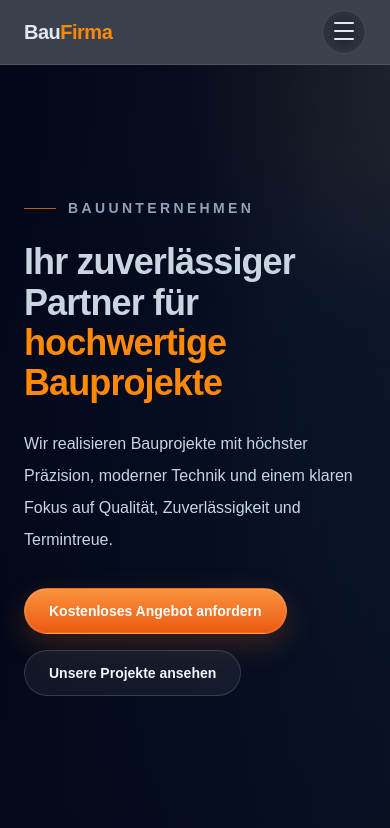
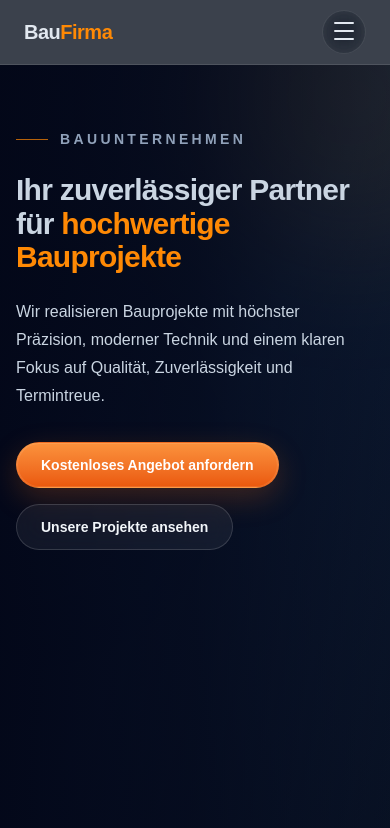
Before and after one commit to stickd/bauunternehmen-landing, a Next.js app: page / in a window 390 px wide. Shown: the top 828 px of the page. Built offline with nearby package versions, Linux system fonts and the light colour scheme.

Commit message:
fix(ui): improve mobile section spacing

```diff
--- a/src/components/sections/About.tsx
+++ b/src/components/sections/About.tsx
@@ -64,7 +64,7 @@ export default function About() {
       <div className="absolute -left-16 top-20 h-[240px] w-[240px] rounded-full bg-blue-500/10 blur-3xl" />
       <div className="absolute right-0 top-1/3 h-[280px] w-[280px] rounded-full bg-orange-500/10 blur-3xl" />
 
-      <div className="relative mx-auto w-full max-w-6xl px-6">
+      <div className="relative mx-auto w-full max-w-6xl px-4 sm:px-6 pt-24 md:pt-0">
         <div className="grid w-full gap-12 lg:grid-cols-2 lg:items-center">
           {/* LEFT */}
           <motion.div
--- a/src/components/sections/Hero.tsx
+++ b/src/components/sections/Hero.tsx
@@ -17,33 +17,29 @@ export default function Hero() {
 
       {/* RIGHT DECORATIVE VISUAL */}
       <div className="pointer-events-none absolute inset-y-0 right-0 hidden w-[46%] lg:block">
-        {/* grid */}
         <div className="absolute inset-y-0 right-0 w-full opacity-[0.07]">
           <div className="h-full w-full bg-[linear-gradient(to_right,white_1px,transparent_1px),linear-gradient(to_bottom,white_1px,transparent_1px)] bg-[size:72px_72px]" />
         </div>
 
-        {/* big circles */}
         <div className="absolute right-[10%] top-1/2 h-[440px] w-[440px] -translate-y-1/2 rounded-full border border-white/10" />
         <div className="absolute right-[18%] top-1/2 h-[320px] w-[320px] -translate-y-1/2 rounded-full border border-white/6" />
         <div className="absolute right-[28%] top-1/2 h-[180px] w-[180px] -translate-y-1/2 rounded-full border border-orange-400/15" />
 
-        {/* accent line */}
         <div className="absolute right-[8%] top-[20%] h-px w-[220px] bg-gradient-to-r from-transparent via-orange-400/50 to-transparent" />
 
-        {/* glass card-ish decorative blocks */}
         <div className="absolute right-[16%] top-[22%] h-24 w-24 rounded-2xl border border-white/10 bg-white/[0.04] backdrop-blur-sm" />
         <div className="absolute bottom-[18%] right-[26%] h-16 w-40 rounded-full border border-white/10 bg-white/[0.03] backdrop-blur-sm" />
 
-        {/* soft radial accents */}
         <div className="absolute right-[12%] top-[26%] h-[220px] w-[220px] rounded-full bg-[#2563EB]/10 blur-3xl" />
         <div className="absolute bottom-[20%] right-[18%] h-[180px] w-[180px] rounded-full bg-[#F97316]/10 blur-3xl" />
       </div>
 
-      {/* STRONGER OVERLAY FOR TEXT */}
+      {/* OVERLAY */}
       <div className="absolute inset-0 bg-[linear-gradient(to_right,rgba(2,6,23,0.92),rgba(2,6,23,0.72),rgba(2,6,23,0.28))]" />
 
-      <div className="relative mx-auto flex min-h-[calc(100vh-80px)] max-w-7xl flex-col justify-center px-6 md:px-10">
-        <div className="flex max-w-4xl flex-col items-start gap-6">
+      {/* CONTENT */}
+      <div className="relative mx-auto flex min-h-screen max-w-7xl flex-col justify-start px-4 sm:px-6 md:px-10 pt-16 sm:pt-20 md:pt-28">
+        <div className="flex max-w-4xl flex-col items-start gap-6 md:gap-8">
           {/* LABEL */}
           <span className="inline-flex items-center gap-3 text-sm font-semibold uppercase tracking-[0.24em] text-slate-400">
             <span className="h-px w-8 bg-orange-400/70" />
@@ -51,7 +47,7 @@ export default function Hero() {
           </span>
 
           {/* TITLE */}
-          <h1 className="max-w-[720px] text-4xl font-bold leading-[1.12] tracking-tight md:text-6xl">
+          <h1 className="max-w-[720px] text-3xl font-bold leading-[1.12] tracking-tight sm:text-4xl md:text-6xl">
             <span className="text-slate-300">
               Ihr zuverlässiger Partner für{" "}
             </span>
@@ -59,7 +55,7 @@ export default function Hero() {
           </h1>
 
           {/* TEXT */}
-          <p className="max-w-2xl text-base leading-8 text-slate-300 md:text-lg">
+          <p className="max-w-2xl text-base leading-7 text-slate-300 sm:text-base md:text-lg md:leading-8">
             Wir realisieren Bauprojekte mit höchster Präzision, moderner Technik
             und einem klaren Fokus auf Qualität, Zuverlässigkeit und
             Termintreue.
@@ -77,7 +73,7 @@ export default function Hero() {
                   desktopOffset: 65,
                 });
               }}
-              className="group relative inline-flex items-center justify-center overflow-hidden rounded-full border border-orange-300/20 bg-gradient-to-b from-[#FB923C] to-[#EA580C] px-6 py-3 text-sm font-semibold text-white shadow-[0_10px_30px_rgba(249,115,22,0.22)] transition-[background-color,box-shadow,transform] duration-300 ease-out hover:shadow-[0_16px_36px_rgba(249,115,22,0.28)] active:scale-[0.985]"
+              className="group relative inline-flex items-center justify-center overflow-hidden rounded-full border border-orange-300/20 bg-gradient-to-b from-[#FB923C] to-[#EA580C] px-6 py-3 text-sm font-semibold text-white shadow-[0_10px_30px_rgba(249,115,22,0.22)] transition-[box-shadow,transform] duration-300 ease-out hover:shadow-[0_16px_36px_rgba(249,115,22,0.28)] active:scale-[0.985]"
             >
               <span className="pointer-events-none absolute inset-0 bg-[linear-gradient(110deg,transparent_20%,rgba(255,255,255,0.16)_45%,transparent_70%)] translate-x-[-120%] transition-transform duration-700 ease-out group-hover:translate-x-[120%]" />
               <span className="pointer-events-none absolute inset-0 rounded-full ring-1 ring-inset ring-white/10" />
@@ -93,7 +89,7 @@ export default function Hero() {
                 e.preventDefault();
                 scrollToSection("projekte");
               }}
-              className="group inline-flex items-center justify-center rounded-full border border-white/15 bg-white/[0.06] px-6 py-3 text-sm font-semibold text-slate-100 backdrop-blur-md transition-[background-color,border-color,box-shadow,transform] duration-300 ease-out hover:border-white/25 hover:bg-white/[0.1] hover:shadow-[0_10px_30px_rgba(2,6,23,0.35)] active:scale-[0.985]"
+              className="group inline-flex items-center justify-center rounded-full border border-white/15 bg-white/[0.06] px-6 py-3 text-sm font-semibold text-slate-100 backdrop-blur-md transition-all duration-300 hover:border-white/25 hover:bg-white/[0.1] hover:shadow-[0_10px_30px_rgba(2,6,23,0.35)] active:scale-[0.985]"
             >
               <span>Unsere Projekte ansehen</span>
             </a>
```
